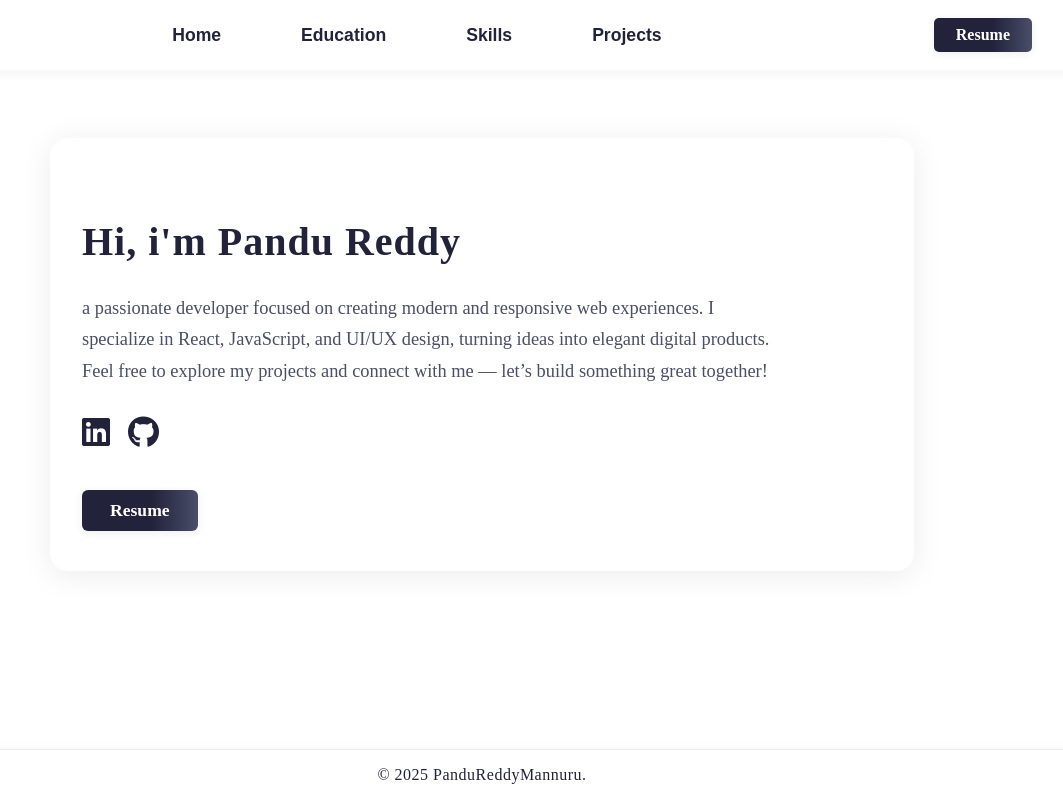
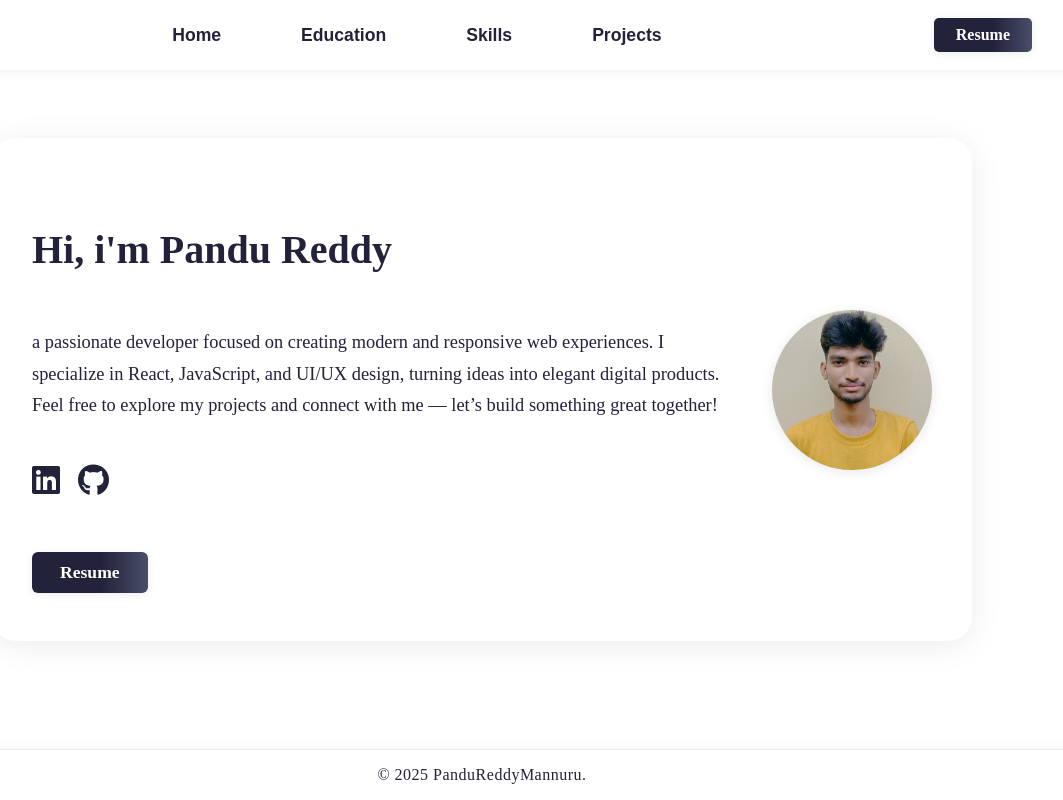
Before and after one commit to PanduReddyMannuru/Portifolio, a React (Vite) app: page / in a window 1280 px wide. Shown: the whole page, without its empty margins (158-1221 px from the left). Built offline with nearby package versions, Linux system fonts and the light colour scheme.

Commit message:
modified

```diff
--- a/index.html
+++ b/index.html
@@ -14,7 +14,7 @@
 
       gtag('config', 'G-B37YF54709');
     </script>
-    <link rel="icon" type="image/png" href="/ icon.png">
+    <link rel="icon" type="image/png" href="/icon.png">
   </head>
   <body>
     <div id="root"></div>
--- a/package.json
+++ b/package.json
@@ -10,6 +10,7 @@
     "preview": "vite preview"
   },
   "dependencies": {
+    "@vercel/speed-insights": "^1.2.0",
     "react": "^19.1.0",
     "react-dom": "^19.1.0"
   },
--- a/src/App.jsx
+++ b/src/App.jsx
@@ -5,6 +5,7 @@ import Home from './components/Home.jsx'
 import Education from './components/Education.jsx'
 import Skills from './components/Skills.jsx'
 import Projects from './components/Projects.jsx'
+import { SpeedInsights } from "@vercel/speed-insights/react"
 
 const App = () => {
   const [activeSection, setActiveSection] = useState('home')
@@ -19,6 +20,7 @@ const App = () => {
       <footer>
         <p>© 2025 PanduReddyMannuru.</p>
       </footer>
+      <SpeedInsights />
     </>
   )
 }
--- a/src/components/Home.jsx
+++ b/src/components/Home.jsx
@@ -3,9 +3,14 @@ import '../styles/Home.css'
 
 const Home = () => {
   return (
+    <div className='home-flex'>
       <div className='home-container'>
+        <div className="home-content-with-image">
+          <div className="home-content">
             <h3>Hi, i'm Pandu Reddy</h3>
-      <p>a passionate developer focused on creating modern and responsive web experiences. I specialize in React, JavaScript, and UI/UX design, turning ideas into elegant digital products. Feel free to explore my projects and connect with me — let’s build something great together!</p>
+            <p>
+              a passionate developer focused on creating modern and responsive web experiences. I specialize in React, JavaScript, and UI/UX design, turning ideas into elegant digital products. Feel free to explore my projects and connect with me — let’s build something great together!
+            </p>
             <div className="social-links">
               <a href="https://www.linkedin.com/in/pandureddymannuru" target="_blank" rel="noopener noreferrer">
                 <i className="fab fa-linkedin"></i>
@@ -14,7 +19,11 @@ const Home = () => {
                 <i className="fab fa-github"></i>
               </a>
             </div>
-      <a href="/23BQ5A4208.pdf" download="PanduReddy_Resume" className='Resume-button'>Resume</a>
+            <a href="/23BQ5A4208.pdf" download="PanduReddy_Resume.pdf" className='Resume-button'>Resume</a>
+          </div>
+          <img src="/PanduReddy.jpg" alt="Pandu Reddy" className="profile-image" />
+        </div>
+      </div>
     </div>
   )
 }
--- a/src/styles/Home.css
+++ b/src/styles/Home.css
@@ -1,47 +1,59 @@
+.home-flex {
+  display: flex;
+  justify-content: center;
+  margin-top: 40px;
+}
+
 .home-container {
-  max-width: 800px;
-  margin: 40px auto 0 auto;
-  padding: 40px 32px;
+  max-width: 900px;
+  padding: 48px 40px;
   background: #fff;
-  border-radius: 18px;
+  border-radius: 24px;
   box-shadow: 0 4px 32px rgba(0,0,0,0.08);
+}
+
+.home-content-with-image {
+  display: flex;
+  align-items: center;
+  gap: 48px;
+}
+
+.home-content {
+  flex: 1;
   display: flex;
   flex-direction: column;
   align-items: flex-start;
-  gap: 18px;
+  gap: 24px;
 }
 
-.home-container h3 {
+.home-content h3 {
   font-size: 2.5rem;
   font-weight: 700;
-  margin-bottom: 10px;
   color: #22223b;
-  letter-spacing: 1px;
+  margin-bottom: 12px;
 }
 
-.home-container p {
-  max-width: 700px;
-  margin: 0 0 10px 0;
+.home-content p {
   font-size: 1.15rem;
-  color: #4a4e69;
+  color: #22223b;
+  margin-bottom: 18px;
   line-height: 1.7;
 }
 
 .social-links {
   display: flex;
   gap: 18px;
-  margin-bottom: 10px;
+  margin-bottom: 18px;
 }
 
 .social-links a {
   color: #22223b;
   font-size: 2rem;
-  transition: color 0.2s, transform 0.2s;
+  transition: color 0.2s;
 }
 
 .social-links a:hover {
-  color: #0077b5; /* LinkedIn blue */
-  transform: scale(1.15);
+  color: #4a4e69;
 }
 
 .Resume-button {
@@ -54,13 +66,36 @@
   font-size: 1.1rem;
   font-weight: 600;
   text-decoration: none;
-  box-shadow: 0 2px 8px rgba(34,34,59,0.08);
-  transition: background 0.2s, transform 0.2s;
+  box-shadow: 0 2px 8px rgba(34, 34, 59, 0.08);
+  transition: background 0.2s, transform 0.2s, color 0.2s;
   cursor: pointer;
   display: inline-block;
 }
 
 .Resume-button:hover {
   background: linear-gradient(90deg, #4a4e69 60%, #22223b 100%);
+  color: #fff;
   transform: translateY(-2px) scale(1.04);
 }
+
+.profile-image {
+  width: 160px;
+  height: 160px;
+  object-fit: cover;
+  border-radius: 50%;
+  box-shadow: 0 2px 12px rgba(34,34,59,0.10);
+  background: #fff;
+  flex-shrink: 0;
+}
+
+@media (max-width: 900px) {
+  .home-content-with-image {
+    flex-direction: column;
+    align-items: flex-start;
+    gap: 24px;
+  }
+  .profile-image {
+    margin-left: 0;
+    margin-top: 18px;
+  }
+}
```
Also changed, not shown: public/PanduReddy.jpg (added), 1 other file (tests, documents, lock files or other folders). Lines whose indentation alone changed are shown as unchanged.
